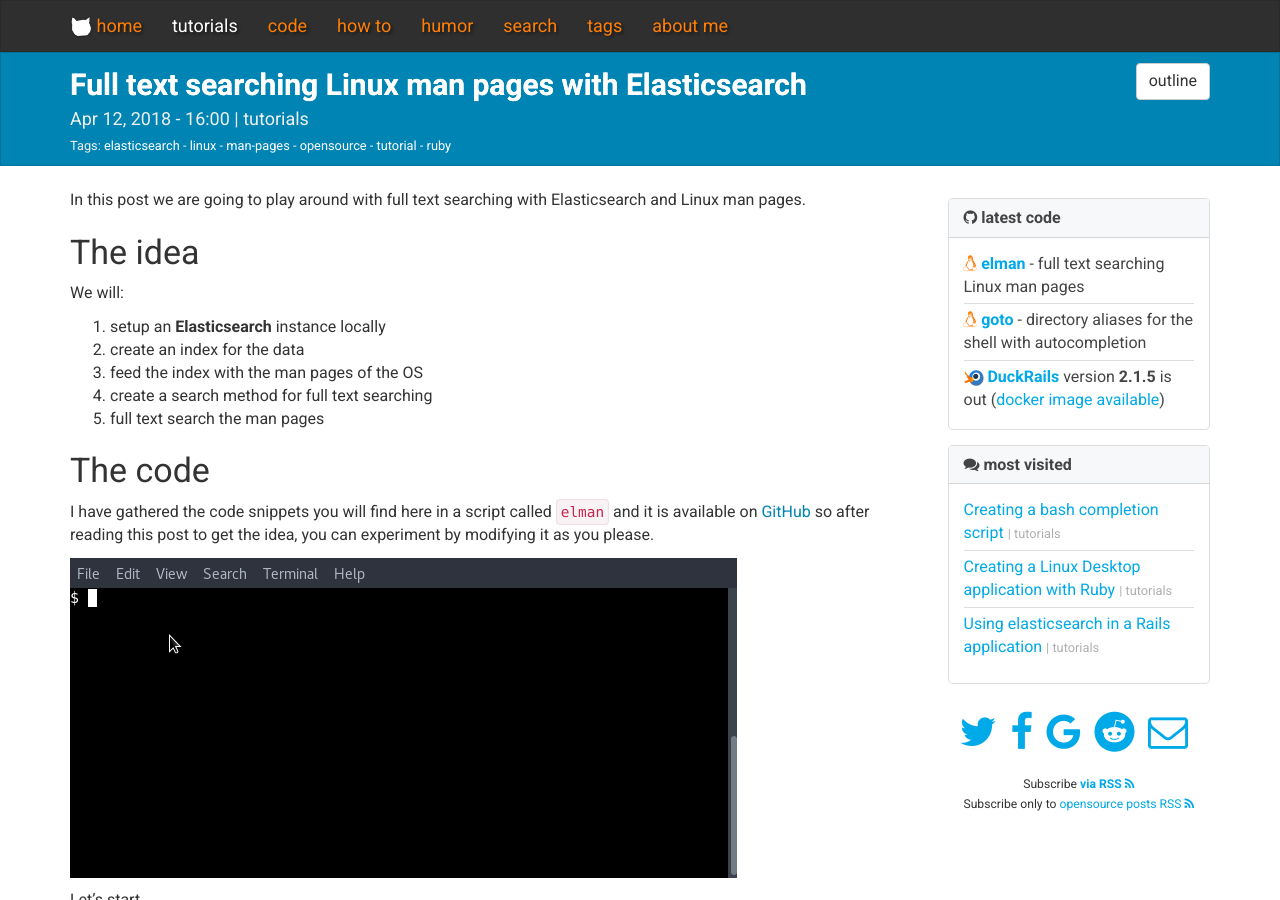
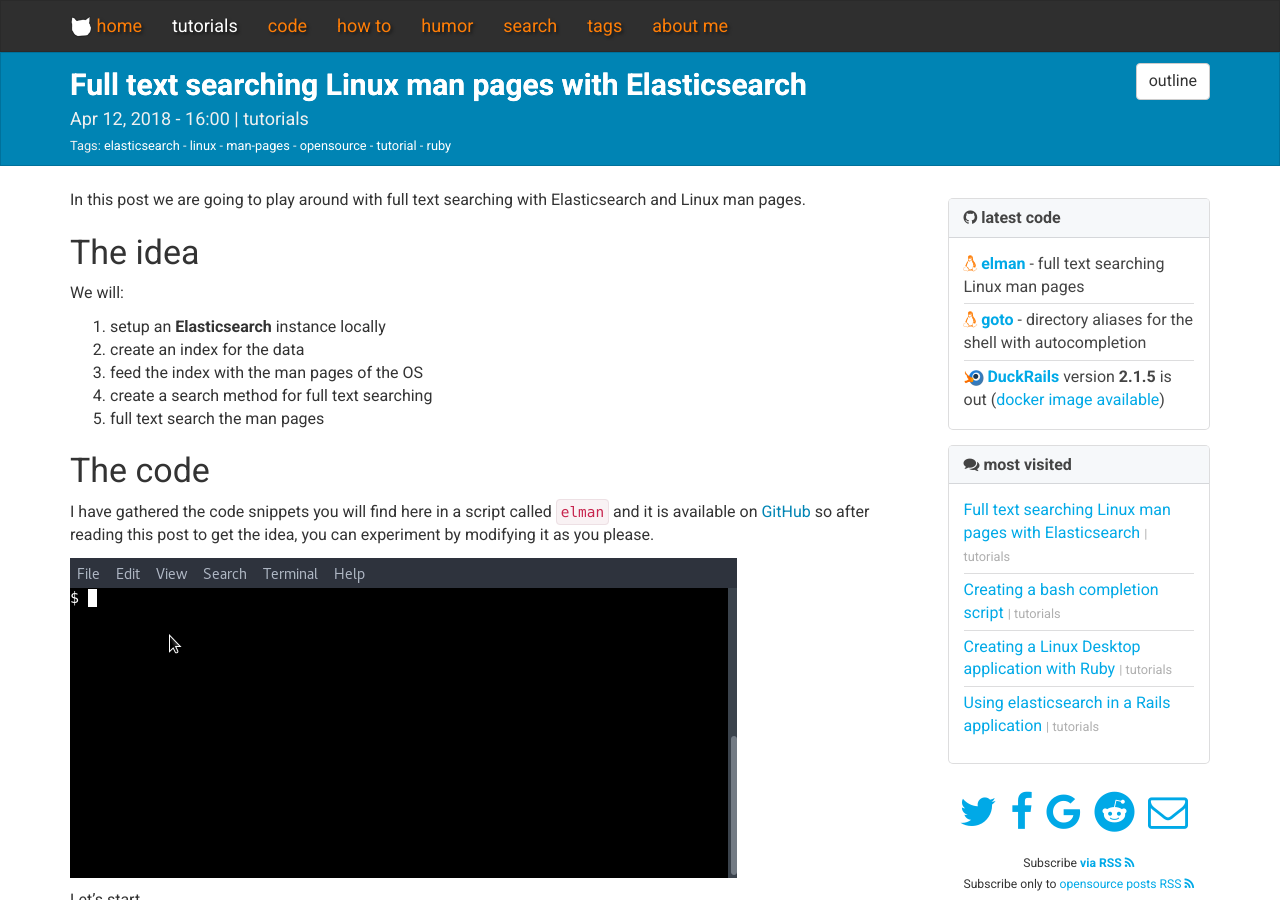
Before and after one commit to iridakos/iridakos.github.io, a Jekyll site: the page built from _posts/2018-04-12-elasticsearch-linux-man-pages.markdown, in a window 1280 px wide and 900 px high. Built offline with Jekyll 4.4.1, drawn with Linux system fonts in a browser that asks for light colours; nearby versions of some CDN libraries; comment, search, counter and statistics services are not loaded.

Commit message:
Update 2018-04-12-elasticsearch-linux-man-pages.markdown

```diff
--- a/_posts/2018-04-12-elasticsearch-linux-man-pages.markdown
+++ b/_posts/2018-04-12-elasticsearch-linux-man-pages.markdown
@@ -9,7 +9,7 @@
 show_popular_inline_posts: true
 outline: true
 tags: elasticsearch linux man-pages opensource tutorial ruby
-popular: -1
+popular: 1
 search_tags: elasticsearch, linux, man-pages, opensource, tutorial, ruby
 related_posts:
   - elasticsearch-rails-tutorial
```
